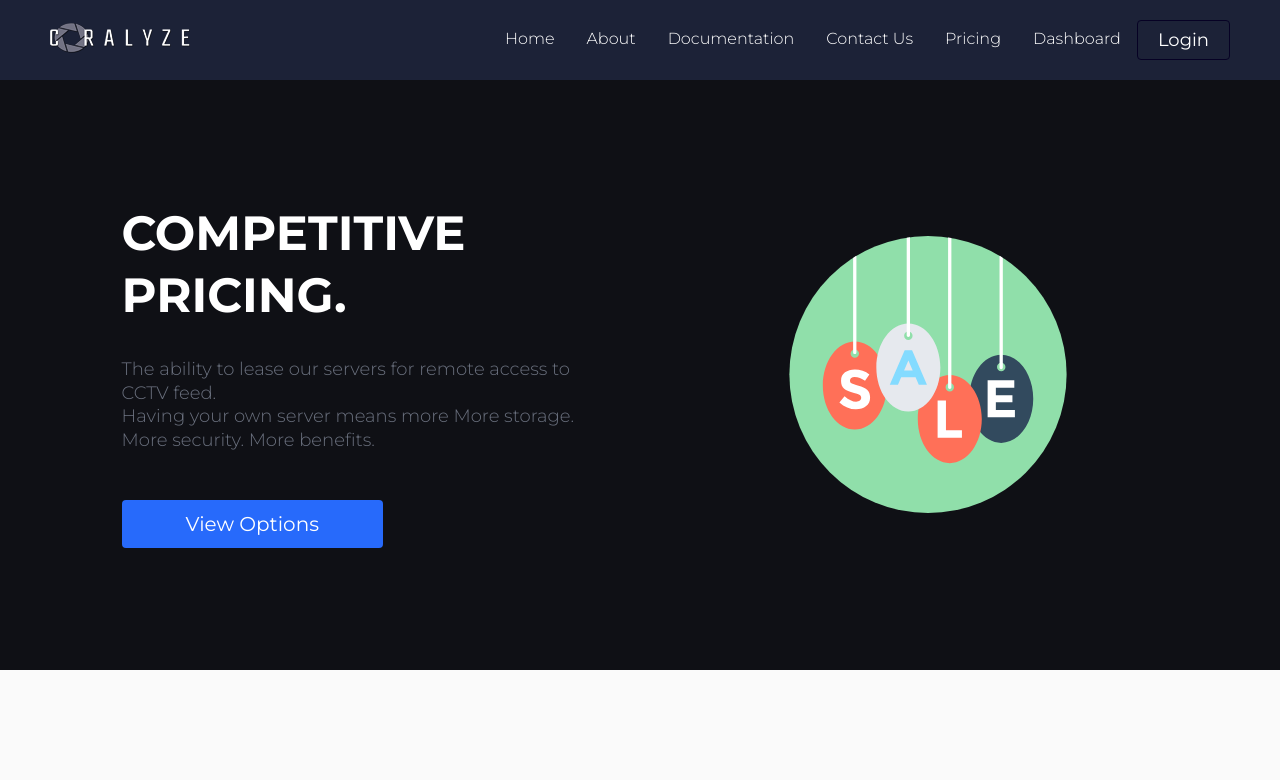
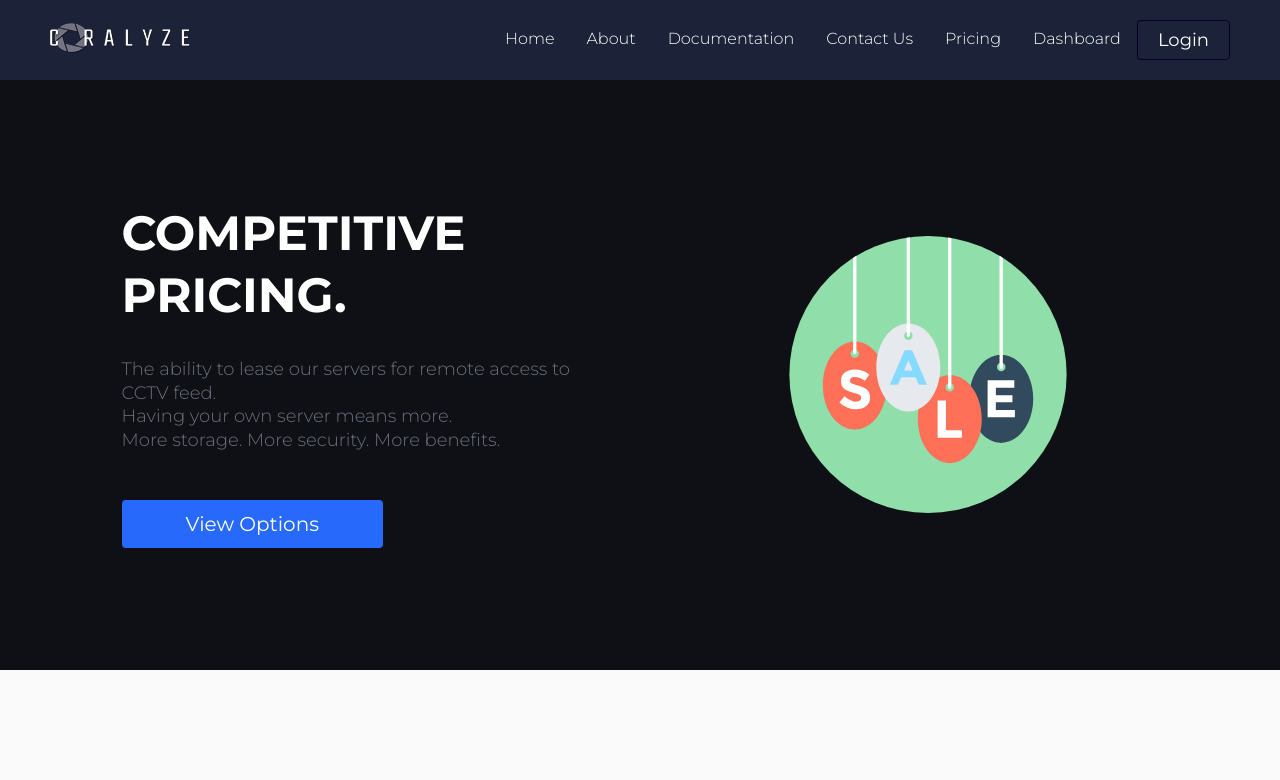
Before and after one commit to Chauster/Coralyze-Frontend, a React (Create React App) app: page /pricing in a window 1280 px wide. Shown: the top 780 px of the page. Built offline with nearby package versions, Linux system fonts and the light colour scheme.

Commit message:
updated PricingBanner.js

```diff
--- a/src/components/Pricing/PricingBanner.js
+++ b/src/components/Pricing/PricingBanner.js
@@ -11,7 +11,7 @@ function PricingBanner() {
           <h1>Competitive Pricing.</h1>
           <p>
             The ability to lease our servers for remote access to CCTV feed.<br/>
-            Having your own server means more
+            Having your own server means more.<br/>
             More storage. More security. More benefits.
           </p>
           <div className="banner__button">
```
